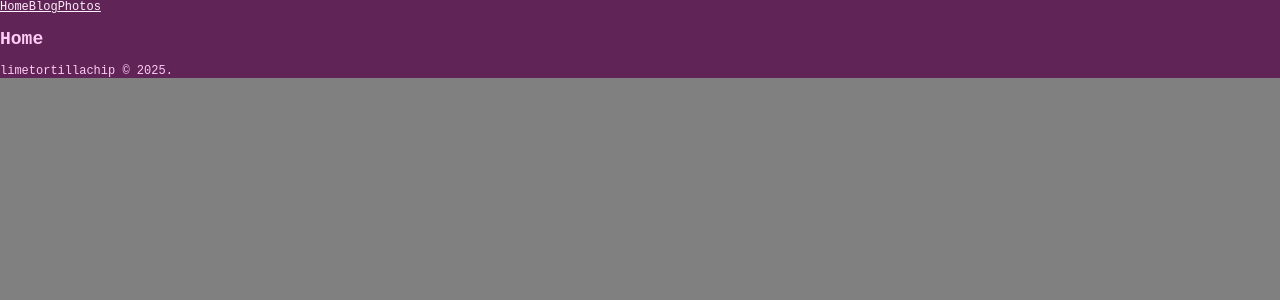
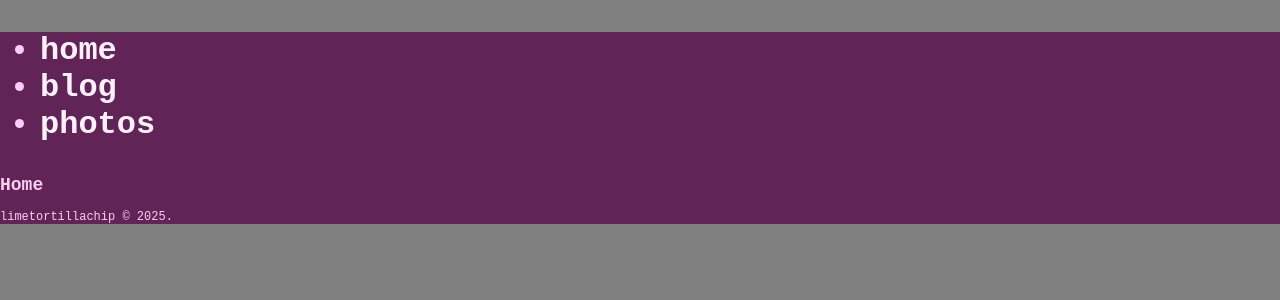
Before and after one commit to limetortillachip/seabyte, a React (Create React App) app: page / in a window 1280 px wide. Shown: the top 300 px of the page. Built offline with nearby package versions, Linux system fonts and the light colour scheme; a web font is replaced by a local one.

Commit message:
Style navigation bar w sass module

```diff
--- a/src/components/App/App.module.sass
+++ b/src/components/App/App.module.sass
@@ -9,3 +9,5 @@
 
     a
         color: $accent2
+
+.HeaderNav
--- a/src/components/App/Header/Header.js
+++ b/src/components/App/Header/Header.js
@@ -1,12 +1,21 @@
 import { Link } from "react-router-dom";
+import styles from "./Header.module.sass";
 
 export function Header() {
   return (
-    <header className="App-header">
+    <header className={styles.AppHeader}>
       <nav>
-        <Link to="/">Home</Link>
-        <Link to="/blog">Blog</Link>
-        <Link to="/photos">Photos</Link>
+        <ul className={styles.HeaderNav}>
+          <li>
+            <Link to="/">Home</Link>
+          </li>
+          <li>
+            <Link to="/blog">Blog</Link>
+          </li>
+          <li>
+            <Link to="/photos">Photos</Link>
+          </li>
+        </ul>
       </nav>
     </header>
   );
--- a/src/components/App/Header/Header.module.sass
+++ b/src/components/App/Header/Header.module.sass
@@ -1 +1,16 @@
 @use '../../../styles/base' as *
+
+.AppHeader
+
+
+/**NAV LINKS
+    */
+.HeaderNav
+    font:
+        weight: 700
+        size: 2rem
+
+    text-transform: lowercase
+
+    a
+        text-decoration: none
--- a/src/styles/_font.sass
+++ b/src/styles/_font.sass
@@ -1,4 +1,7 @@
 @import url('https://fonts.googleapis.com/css2?family=Mulish:ital,wght@0,200..1000;1,200..1000&family=Red+Hat+Mono:ital,wght@0,300..700;1,300..700&display=swap')
 
+/*
+    *PAGE FONTS
+    */
 $body: "Red Hat Mono", monospace
-$text: "Mulish", sans-serif
+$text: "Mulish", sans-serif             //blog/other text font
```
